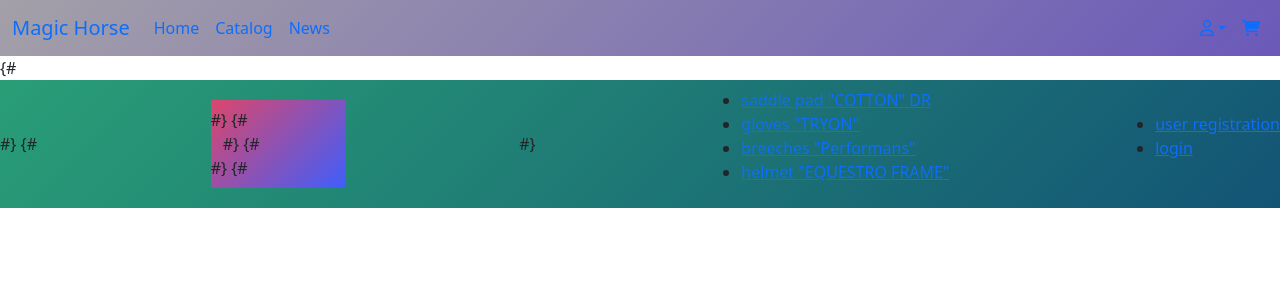
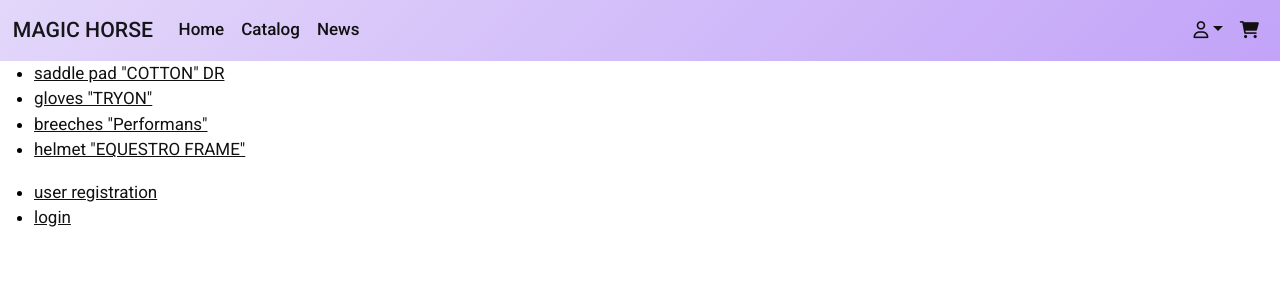
Before and after one commit to glor-hub/python_basic_otus-project, a Django app: page /product/list/ in a window 1280 px wide. Shown: the top 300 px of the page. Run offline with Django 3.2, Linux system fonts and the light colour scheme; data comes from the database, SQL or seed files in the repository; some libraries are stand-ins or nearby versions.

Commit message:
add main.css and cart in basic template.

```diff
--- /dev/null
+++ b/horseshop/static/css/main.css
@@ -0,0 +1,65 @@
+html {
+    font-size: 17px;
+}
+
+body {
+    font-family: 'Roboto', sans-serif;
+    font-size: 17px;
+    font-weight: 400;
+    color: #000;
+    background-color: #fff;
+    min-width: 320px;
+}
+
+img {
+    /*max-width: 100%;*/
+    height: auto;
+}
+
+section {
+    padding: 50px 0;
+}
+
+a {
+    color: #111;
+}
+
+a:hover {
+    color: #555;
+}
+
+/* Header */
+.navbar-light .navbar-nav .nav-link {
+    color: #111;
+    font-weight: 500;
+}
+
+.navbar-brand {
+    color: #111;
+    font-weight: 500;
+    text-transform: uppercase;
+}
+
+.navbar-nav .dropdown-menu {
+    right: 0;
+    left: auto;
+}
+
+.top-menu li a::after {
+    content: '';
+    display: block;
+    width: 100%;
+    background-color: #111;
+    height: 1px;
+    transition: all .3s;
+    transform: scale(0);
+}
+
+.top-menu li a:hover::after {
+    transform: scale(1);
+}
+
+.modal-body img {
+    max-width: 100px;
+}
+/* Header */
--- a/horseshop/templates/base.html
+++ b/horseshop/templates/base.html
@@ -3,10 +3,13 @@
 <html lang="en">
 <head>
     <meta charset="UTF-8">
+    <meta name="viewport" content="width=device-width, initial-scale=1">
     <link rel="stylesheet" href="{% static 'css/bootstrap.css' %}">
     <link rel="stylesheet" href="https://use.fontawesome.com/releases/v6.1.1/css/all.css"
           integrity="sha384-/frq1SRXYH/bSyou/HUp/hib7RVN1TawQYja658FEOodR/FQBKVqT9Ol+Oz3Olq5" crossorigin="anonymous">
-
+    <link rel="preconnect" href="https://fonts.gstatic.com" crossorigin>
+    <link href="https://fonts.googleapis.com/css2?family=Roboto:wght@300;400;500;700&display=swap" rel="stylesheet">
+    <link rel="stylesheet" href="{% static 'css/main.css' %}">
     <title>
         {% block title %}
         {% endblock %}
@@ -15,8 +18,8 @@
 </head>
 
 <body>
-<nav class="navbar navbar-expand-lg" class="navbar navbar-dark"
-     style="background-image: linear-gradient(-45deg, #6b59b9,#a3a0a8);">
+<nav class="navbar navbar-expand-lg navbar navbar-light"
+     style="background-image: linear-gradient(-45deg, #c2a3f8,#e3d7fa)">
     <div class="container-fluid">
         <a class="navbar-brand" href="#">Magic Horse</a>
         <button class="navbar-toggler" type="button" data-bs-toggle="collapse" data-bs-target="#navbarSupportedContent"
@@ -24,7 +27,7 @@
             <span class="navbar-toggler-icon"></span>
         </button>
         <div class="collapse navbar-collapse" id="navbarSupportedContent">
-            <ul class="navbar-nav me-auto mb-2 mb-lg-0">
+            <ul class="navbar-nav me-auto mb-2 mb-lg-0 top-menu">
                 <li class="nav-item">
                     <a class="nav-link" href="#">Home</a>
                 </li>
@@ -38,35 +41,54 @@
             <ul class="navbar-nav ms-auto mb-2 mb-lg-0">
                 <li class="nav-item dropdown">
                     <a class="nav-link dropdown-toggle" data-bs-toggle="dropdown" href="#"><i
-                            class="fa-regular fa-user"></i></a>
+                            class="far fa-user"></i></a>
                     <ul class="dropdown-menu" aria-labelledby="navbarDropdown">
                         <li><a class="dropdown-item" href="#">Login</a></li>
                         <li><a class="dropdown-item" href="#">Register</a></li>
                     </ul>
                 </li>
                 <li class="nav-item">
-                    <a class="nav-link" href="#"><i
+                    <a class="nav-link" href="#" data-bs-toggle="modal" data-bs-target="#modal-cart"><i
                             class="fa-solid fa-cart-shopping"></i></a>
                 </li>
             </ul>
+            <div class="modal fade" id="modal-cart" tabindex="-1" aria-labelledby="exampleModalLabel"
+                 aria-hidden="true">
+                <div class="modal-dialog modal-xl">
+                    <div class="modal-content">
+                        <div class="modal-header bg-primary text-white">
+                            <h5 class="modal-title" id="exampleModalLabel">My Shopping Cart</h5>
+                            <button type="button" class="btn-close" data-bs-dismiss="modal" aria-label="Close"></button>
+                        </div>
+                        <div class="modal-body">
+                            <table class="table">
+                                <tbody>
+                                <tr>
+                                    <th scope="row">1</th>
+                                    <td><img src="{% static 'img/product/img1.png' %}"></td>
+                                <td><a href="#"</a> Шлем</td>
+                                    <td>234.99</td>
+                                    <td>3</td>
+                                </tr>
+                                </tbody>
+                            </table>
+                        </div>
+                        <div class="modal-footer">
+                            <button type="button" class="btn btn-secondary" data-bs-dismiss="modal">Continue Shopping
+                            </button>
+                            <button type="button" class="btn btn-primary">Proceed To Checkout</button>
+                        </div>
+                    </div>
+                </div>
+            </div>
+
+
         </div>
     </div>
 </nav>
-{#
-<nav class="navbar navbar-dark" style="background-image: linear-gradient(-45deg, #135475, #299e76);">#}
-    {#
-    <nav class="navbar navbar-dark" style="background-image: linear-gradient(-45deg, #3F5EFB,#DC466B);">#}
-        {##}
-        {#
-        <div class="container-fluid">#}
-            {# <a class="navbar-brand" href="#"> Magic horse</a>#}
-            {#
-        </div>
-        #}
-        {#
-    </nav>
-    #}
-
+<script src="https://cdn.jsdelivr.net/npm/bootstrap@5.1.3/dist/js/bootstrap.bundle.min.js"
+        integrity="sha384-ka7Sk0Gln4gmtz2MlQnikT1wXgYsOg+OMhuP+IlRH9sENBO0LRn5q+8nbTov4+1p"
+        crossorigin="anonymous"></script>
 {% block main_content %}
 
 {% endblock %}
```
Lines whose indentation alone changed are shown as unchanged.
